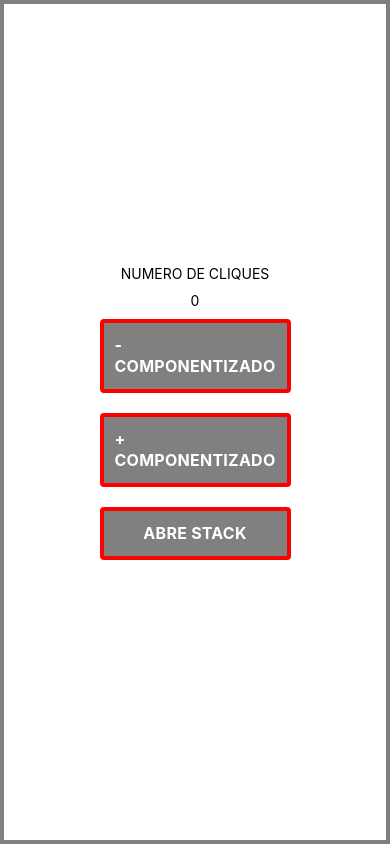
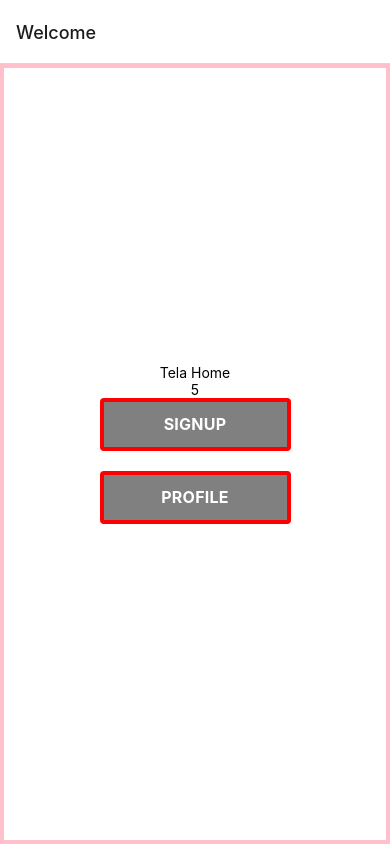
Before and after one commit to vfmachado/tads-apps-2023-1, a React Native app in the folder TopicosApp/: screen /Home in a window 390 px wide. Built offline with nearby package versions, Linux system fonts and the light colour scheme.

Commit message:
context example

```diff
--- a/TopicosApp/App.js
+++ b/TopicosApp/App.js
@@ -1,16 +1,18 @@
 import { StatusBar } from 'expo-status-bar';
-import { useEffect, useState } from 'react';
+import { useContext, useEffect, useState } from 'react';
 import { Button, StyleSheet, Text, View } from 'react-native';
 import CustomButton from './src/components/CustomButton';
+import { ContadorContext, ContadorProvider } from './src/contexts/contadorContext';
 import { GStyles } from './src/globalStyles';
 import { StackScreens } from './src/screens/StackScreens';
 
 export default function App() {
 
-  const [contador, setContador] = useState(0);
+  // const [contador, setContador] = useState(0);
 
-  const [viewStack, setViewStack] = useState(false);
+  const [viewStack, setViewStack] = useState(true);
 
+  // const context = useContext(ContadorContext);
 
 
   useEffect(() => {
@@ -19,13 +21,13 @@ export default function App() {
   }, []);
 
   return (
-    <>
+    <ContadorProvider>
       {viewStack ?
         <StackScreens />
         :
         <View style={GStyles.container}>
           <Text style={GStyles.mb10}>NUMERO DE CLIQUES</Text>
-          <Text style={GStyles.mb10}>{contador}</Text>
+          <Text style={GStyles.mb10}>{context.contador}</Text>
           {/* <Button
             // style={styles.hyperButton} // nao adianta, nem funfa
             title="CLICA  AQUI!"
@@ -39,7 +41,8 @@ export default function App() {
             titulo={"- COMPONENTIZADO"}
             onPress={(evt) => {
               console.log("Clicou no botão");
-              setContador(contador - 1);
+              // setContador(contador - 1);
+              context.decrementar();
             }}
           />
 
@@ -47,8 +50,8 @@ export default function App() {
             titulo={"+ COMPONENTIZADO"}
             onPress={(evt) => {
               console.log("Clicou no botão");
-              console.log("CONTADOR ANTES DO STATE: " + contador);
-              setContador(contador + 1);
+              // console.log("CONTADOR ANTES DO STATE: " + contador);
+              // setContador(contador + 1);
               console.log("CONTADOR DEPOIS DO STATE: " + contador);
             }}
           />
@@ -64,6 +67,6 @@ export default function App() {
           <StatusBar style="auto" />
         </View>
       }
-    </>
+    </ContadorProvider>
   );
 }
--- /dev/null
+++ b/TopicosApp/src/contexts/contadorContext.js
@@ -0,0 +1,24 @@
+import { createContext, useState } from "react";
+
+
+export const ContadorContext = createContext();
+
+export const ContadorProvider = ({ children }) => {
+
+    const [contador, setContador] = useState(5);
+    const [username, setUsername] = useState("Vinicius");
+    const incrementar = () => {
+        setContador(contador + 1);
+    }
+
+    const decrementar = () => {
+        setContador(contador - 1);
+    }
+
+    return (
+        <ContadorContext.Provider value={{ contador,  username, incrementar, decrementar }}>
+            {children}
+        </ContadorContext.Provider>
+    )
+
+}
--- a/TopicosApp/src/screens/HomeScreen.js
+++ b/TopicosApp/src/screens/HomeScreen.js
@@ -1,21 +1,35 @@
-import React from 'react';
+import React, { useContext, useEffect } from 'react';
 import { Alert, Text } from 'react-native';
 import { View } from 'react-native-web';
 import CustomButton from '../components/CustomButton';
+import { ContadorContext } from '../contexts/contadorContext';
 import { GStyles } from '../globalStyles';
 
 export default function HomeScreen({ navigation }) {
+
+    const context = useContext(ContadorContext);
+
+    useEffect(() => {
+        console.log(context.contador)
+        if (context.contador == 7) {
+            navigation.navigate('Profile');
+        }
+    }, [context.contador]);
+
     return (
         <View style={GStyles.container2}>
             <Text>Tela Home</Text>
+            <Text>{context.contador}</Text>
+
 
             <CustomButton
                 titulo={"SIGNUP"}
                 onPress={() => {
                     // alert("QUERIA IR PARA A TELA PROFILE");
-                    navigation.navigate('Signup', {
-                        // username: 'Vinicius'
-                    })
+                    // navigation.navigate('Signup', {
+                    //     // username: 'Vinicius'
+                    // })
+                    context.incrementar();
                 }}
             />
 
@@ -23,9 +37,9 @@ export default function HomeScreen({ navigation }) {
                 titulo={"PROFILE"}
                 onPress={() => {
                     // alert("QUERIA IR PARA A TELA PROFILE");
-                    navigation.navigate('Profile', {
-                        username: 'Vinicius'
-                    })
+                    // navigation.navigate('Profile', {
+                    //     username: 'Vinicius'
+                    // })
                 }}
             />
         </View>
--- a/TopicosApp/src/screens/ProfileScreen.js
+++ b/TopicosApp/src/screens/ProfileScreen.js
@@ -1,15 +1,16 @@
-import React from 'react';
+import React, { useContext } from 'react';
 import { Text } from 'react-native';
 import { View } from 'react-native-web';
+import { ContadorContext } from '../contexts/contadorContext';
 import { GStyles } from '../globalStyles';
 
 export default function ProfileScreen({ navigation, route }) {
 
-    const { username } = route.params;
-
+    // const { username } = route.params;
+    const context = useContext(ContadorContext);
     return (
         <View style={GStyles.container}>
-            <Text>PROFILE DE: {username}</Text>
+            <Text>PROFILE DE: {context.username}</Text>
         </View>
     )
 }
```
